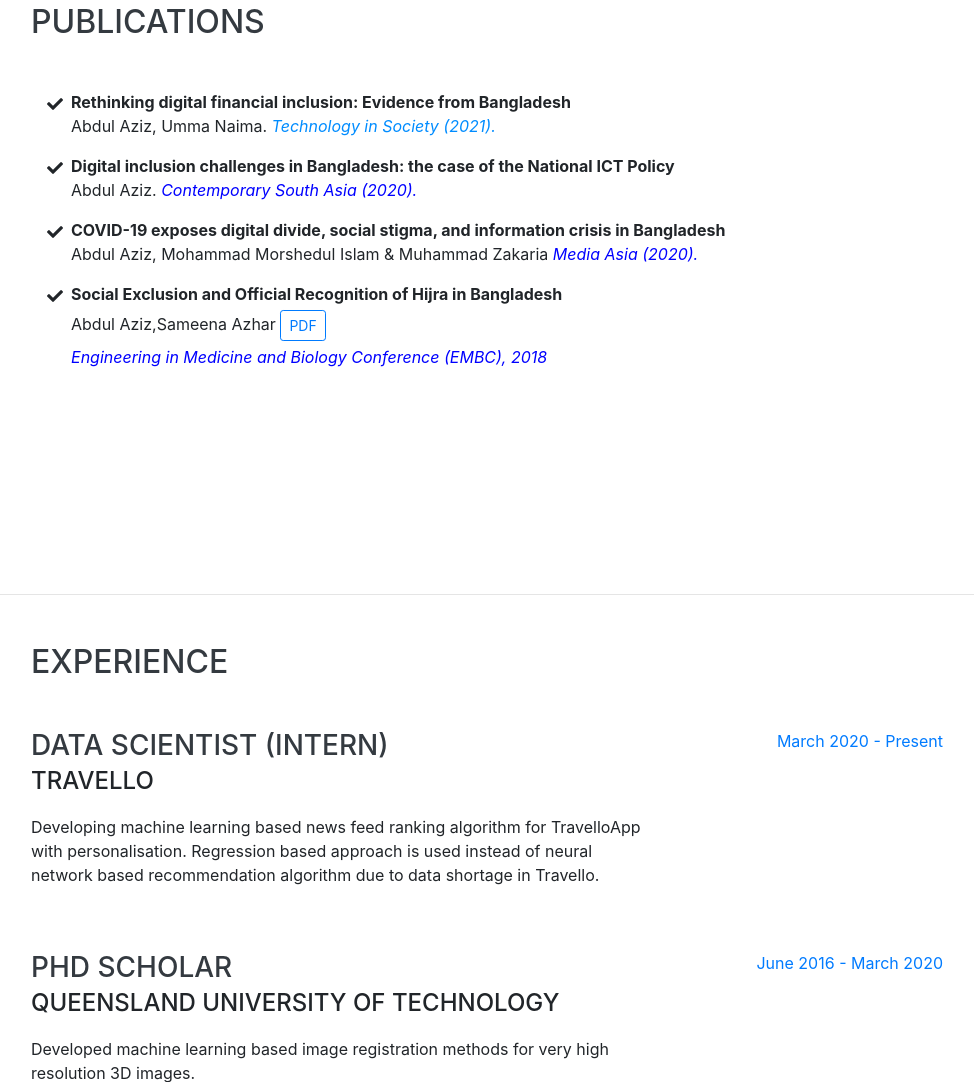
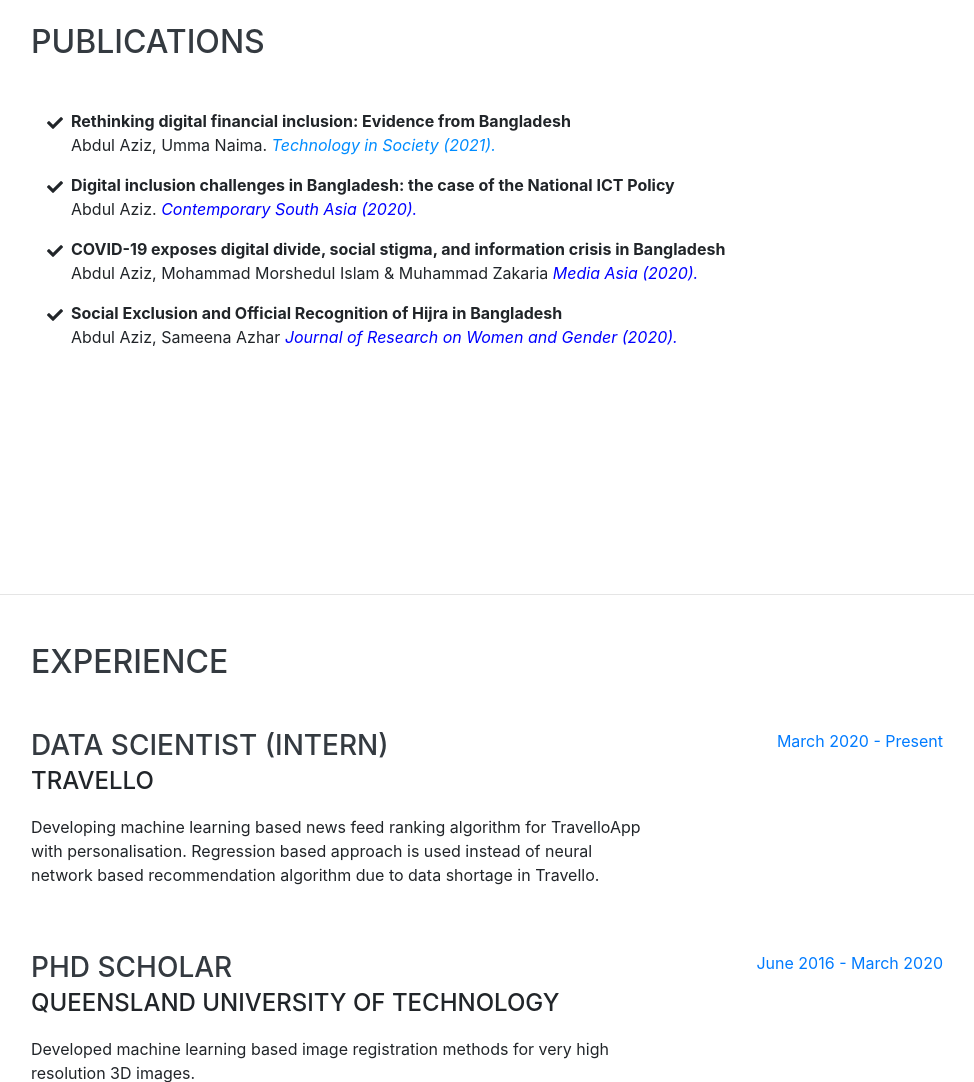
Before and after one commit to azizmonir/azizmonir.github.io, a website with bundled scripts: page index.html in a window 1280 px wide. Shown: the part 1808-2890 px from the top of the page, without its empty margins (289-1263 px from the left). Built offline with nearby package versions, Linux system fonts and the light colour scheme; a web font is replaced by a local one.

Commit message:
publcation

```diff
--- a/index.html
+++ b/index.html
@@ -183,11 +183,12 @@
           <li>
                 <i class="fa-li fa fa-check"></i>
                 <p><b>Social Exclusion and Official Recognition of Hijra in Bangladesh</b>
-                  <br>Abdul Aziz,Sameena Azhar
-                  <a class="btn btn-outline-primary my-1 mr-1 btn-sm" href="https://ieeexplore.ieee.org/document/8512403" target="_blank" rel="noopener">
-                  PDF
-                </a>
-                <br><i style="color:blue">Engineering in Medicine and Biology Conference (EMBC), 2018</i>
+                  <br>Abdul Aziz, Sameena Azhar
+                  <i>
+                    <a style="color:blue" href="https://journals.tdl.org/jrwg/index.php/jrwg/issue/view/11">
+                      Journal of Research on Women and Gender (2020).
+                    </a>
+                  </i>
                 </p>
             </ul>
           </div>
```
